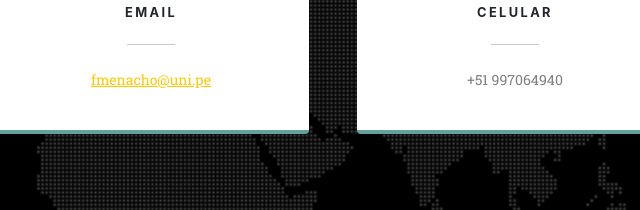
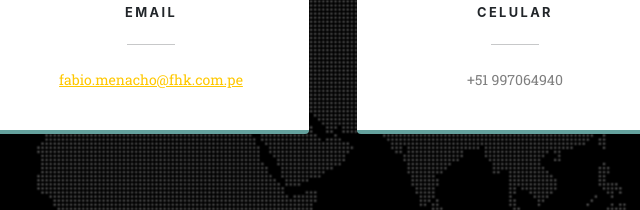
Before and after one commit to FabioMenacho/FHK, a plain HTML site: page index.html in a window 1280 px wide. Shown: the part 5068-5278 px from the top of the page, 489-1129 px from the left. Drawn offline with nearby package versions, Linux system fonts and the light colour scheme.

Commit message:
Cambio a correo corporativo

```diff
--- a/index.html
+++ b/index.html
@@ -306,7 +306,7 @@
                                 <i class="fas fa-envelope text-primary mb-2"></i>
                                 <h4 class="text-uppercase m-0">Email</h4>
                                 <hr class="my-4 mx-auto" />
-                                <div class="small text-black-50"><a href="#!">fmenacho@uni.pe</a></div>
+                                <div class="small text-black-50"><a href="#!">fabio.menacho@fhk.com.pe</a></div>
                             </div>
                         </div>
                     </div>
```
